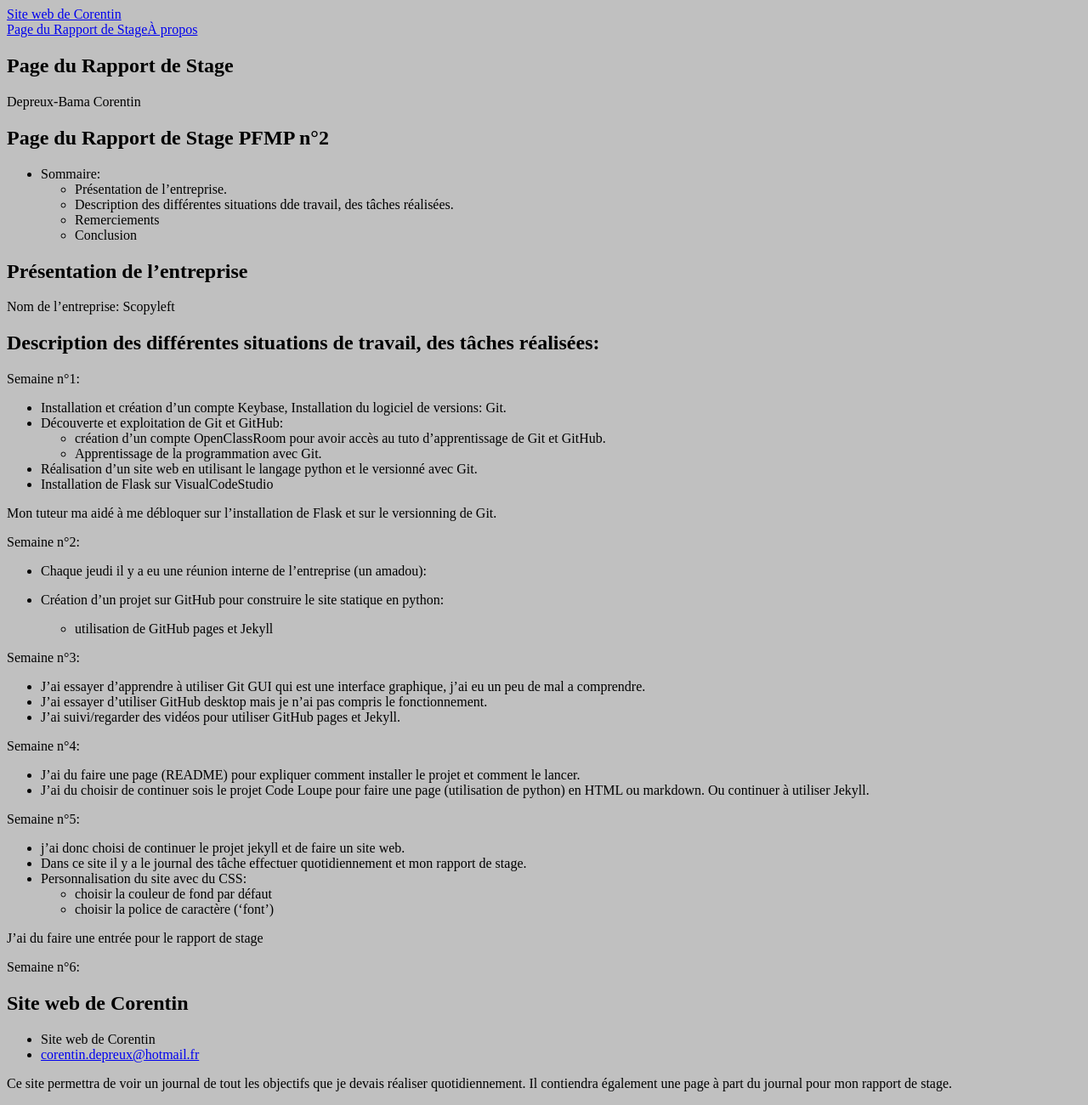
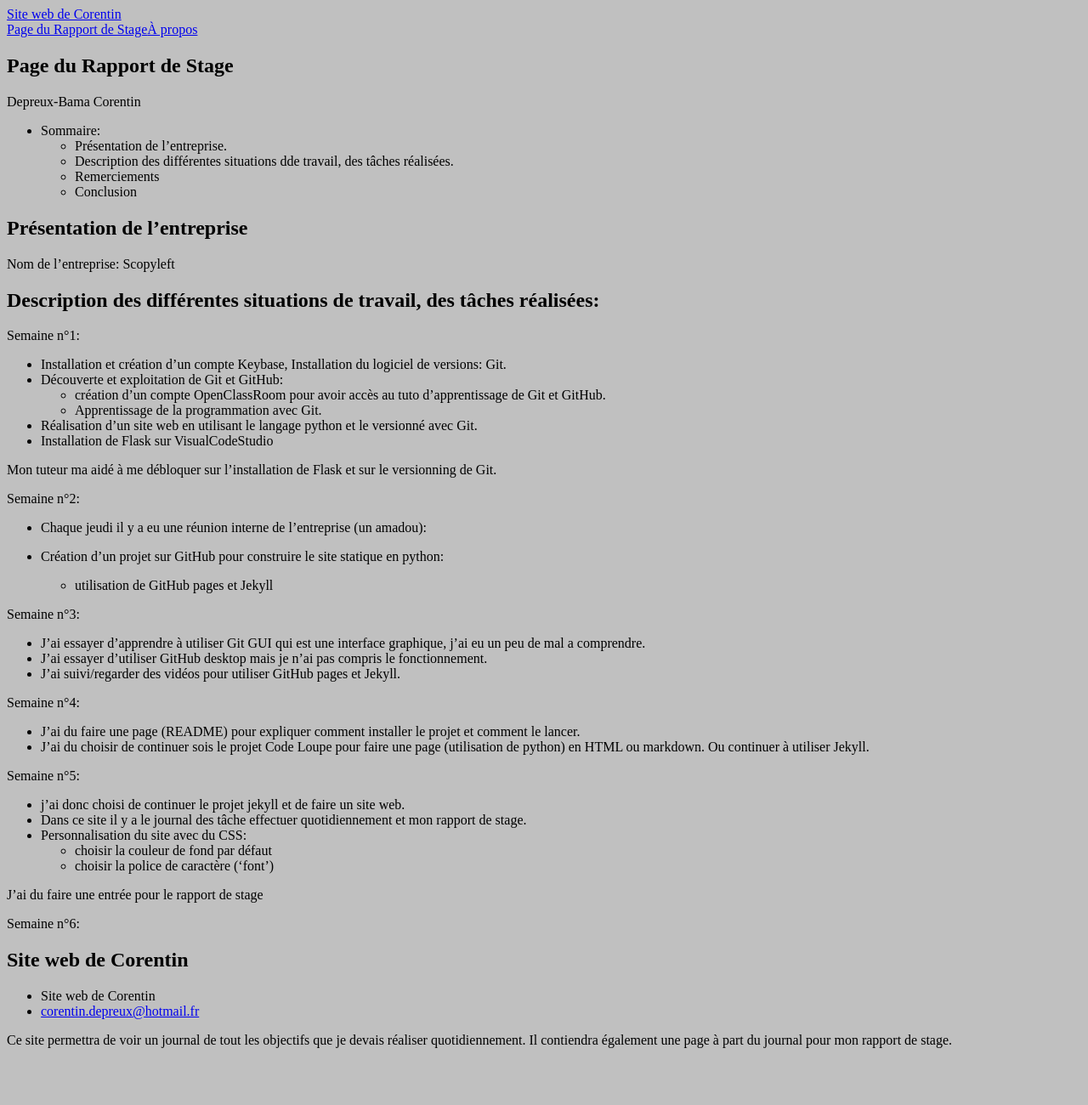
Before and after one commit to Corentin69008/Corentin69008.github.io, a Jekyll site: the page built from Rappport de stage.md, in a window 1280 px wide. Shown: the whole page at 85% size. Built offline with Jekyll 4.4.1, drawn with Linux system fonts in a browser that asks for light colours; after the commit the page ends 1249 px from its top, so only the background shows below that.

Commit message:
modif repport de stage

```diff
--- a/Rappport de stage.md
+++ b/Rappport de stage.md
@@ -6,7 +6,6 @@ permalink: /Rapport-de-Stage/
 
 Depreux-Bama Corentin
 
-## Page du Rapport de Stage PFMP n°2
 
 - Sommaire:
   - Présentation de l'entreprise.
```
